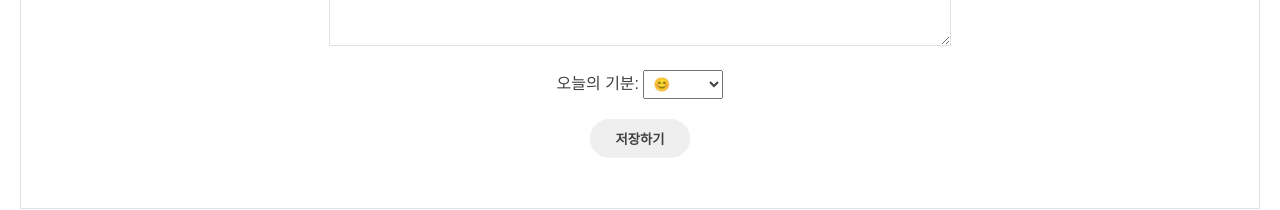
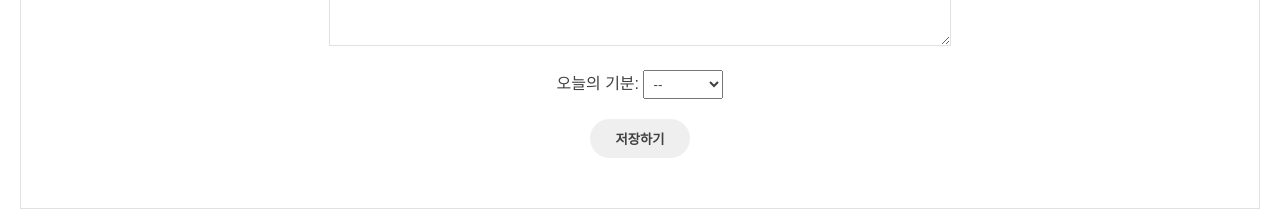
Before and after one commit to zidoopal/React-simple_diary, a React (Create React App) app: page / in a window 1280 px wide. Shown: the part 359-569 px from the top of the page. Built offline with nearby package versions, Linux system fonts and the light colour scheme; a web font is replaced by a local one.

Commit message:
Update DiaryEditor.js

```diff
--- a/src/DiaryEditor.js
+++ b/src/DiaryEditor.js
@@ -10,6 +10,7 @@ const DiaryEditor = ({ onCreate }) => {
   // DOM 요소를 선택하는 useRef (react에서 DOM 조작하기)
   const authorInput = useRef();
   const contentInput = useRef();
+  const emotionInput = useRef();
 
   const handleChangeState = (e) => {
     setState({
@@ -31,6 +32,12 @@ const DiaryEditor = ({ onCreate }) => {
       contentInput.current.focus();
       return;
     }
+
+    if (state.emotion.length < 1) {
+      emotionInput.current.focus();
+      return;
+    }
+
     //props로 받은 onCreate를 호출
     onCreate(state.author, state.content, state.emotion);
     alert('저장 성공 :)');
@@ -48,7 +55,7 @@ const DiaryEditor = ({ onCreate }) => {
       <div>
         <input
           ref={authorInput}
-          placeholder="작성자명을 입력해주세요"
+          placeholder="작성자명을 입력해주세요."
           name="author"
           value={state.author}
           onChange={handleChangeState}
@@ -59,22 +66,25 @@ const DiaryEditor = ({ onCreate }) => {
           ref={contentInput}
           placeholder="오늘의 일들을 적어보세요 :)"
           name="content"
+          value={state.content}
           onChange={handleChangeState}
         />
       </div>
       <div>
         <span>오늘의 기분: </span>
         <select
+          ref={emotionInput}
           name="emotion"
           value={state.emotion}
           onChange={handleChangeState}
         >
-          <option value={1}>😊</option>
-          <option value={2}>😭</option>
-          <option value={3}>😶</option>
-          <option value={4}>🤩</option>
-          <option value={5}>🤢</option>
-          <option value={6}>😡</option>
+          <option value={''}>--</option>
+          <option value={'😊'}>😊</option>
+          <option value={'😭'}>😭</option>
+          <option value={'😶'}>😶</option>
+          <option value={'🤩'}>🤩</option>
+          <option value={'🤢'}>🤢</option>
+          <option value={'😡'}>😡</option>
         </select>
       </div>
       <div>
```
